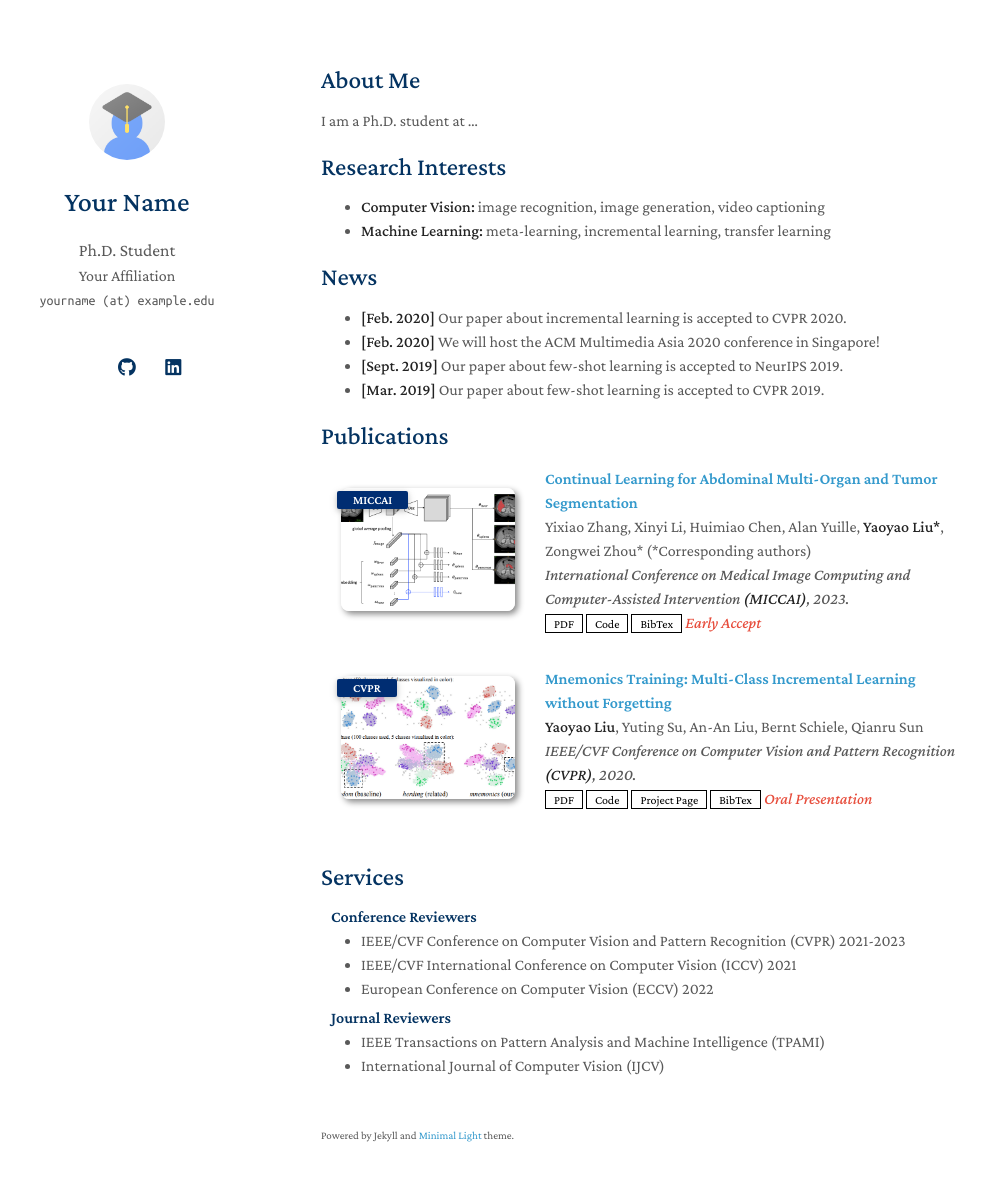
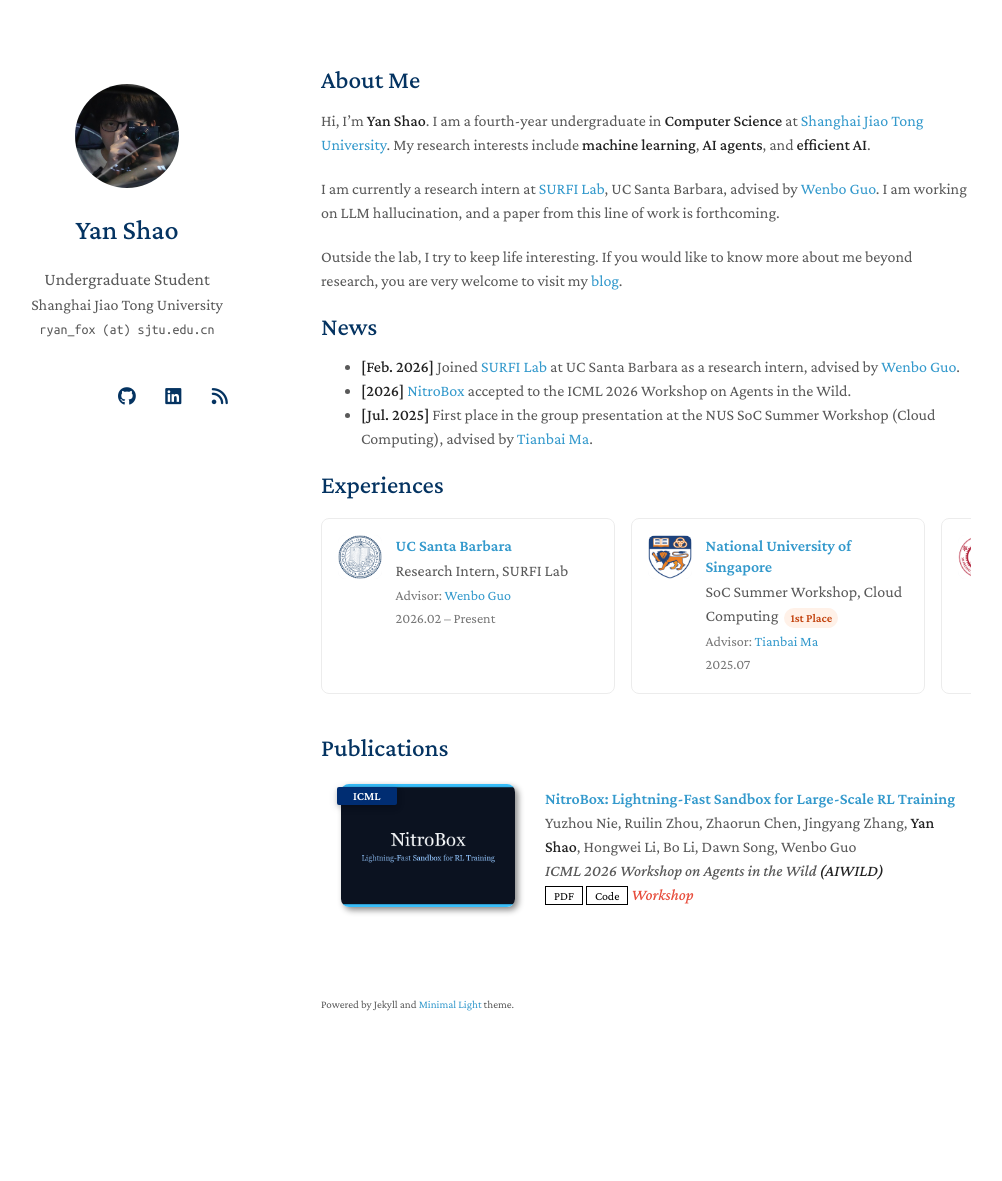
Before and after one commit to RyanStarFox/academic_page, a Jekyll site: the page built from index.md, in a window 1280 px wide and 1216 px high. Shown: the top 1181 px of the window, without its empty margins (149-1151 px from the left). Built offline with Jekyll 4.4.1, drawn with Linux system fonts in a browser that asks for light colours; a style sheet for code colours, icons or effects is not loaded; our own code applies the rules of GitHub Pages for plain Markdown files.

Commit message:
Personalize the homepage with bio, experiences, and NitroBox.
Co-authored-by: Cursor <cursoragent@cursor.com>

```diff
--- a/_config.yml
+++ b/_config.yml
@@ -1,50 +1,39 @@
 # Basic Information
-title: Your Name
-position: Ph.D. Student
-affiliation: Your Affiliation
-email: yourname (at) example.edu
+title: Yan Shao
+position: Undergraduate Student
+affiliation: Shanghai Jiao Tong University
+affiliation_link: https://www.sjtu.edu.cn/
+email: ryan_fox (at) sjtu.edu.cn
 
 # Search Engine Optimization (SEO)
-# The following information is used to improve the website traffic from search engines, e.g., Google.
-keywords: minimal light
-description: The Minimal Light is a simple and elegant jekyll theme for academic personal homepage.
+keywords: Yan Shao, Shanghai Jiao Tong University, machine learning, AI agent, efficient AI
+description: Academic homepage of Yan Shao, an undergraduate student in Computer Science at Shanghai Jiao Tong University.
 canonical: https://academic.ryanstarfox.top/
 
 # Links
-# If you don't need one of them, you may delete the corresponding line.
-google_scholar: https://scholar.google.com/
+google_scholar: https://scholar.google.com/citations?user=mCnWy9UAAAAJ&hl=en
 cv_link: assets/files/curriculum_vitae.pdf
-github_link: https://github.com/
-linkedin: https://www.linkedin.com/
-twitter: https://twitter.com/
+github_link: https://github.com/RyanStarFox
+linkedin: https://www.linkedin.com/in/shaoyan0223/
+blog_link: https://blog.ryanstarfox.top
 
-# Images (e.g., your profile picture and your website's favicon)
-# "favicon" and "favicon_dark" are used for the light and dark modes, respectively.
-avatar: ./assets/img/avatar.png
+# Images
+avatar: ./assets/img/avatar.jpg
 favicon: ./assets/img/favicon.png
 favicon_dark: ./assets/img/favicon-dark.png
 
 # Footnote
-# You may use the option to disable the footnote, "Powered by Jekyll and Minimal Light theme."
 enable_footnote: true
 
 # Auto Dark Mode
-# You may use the option to disable the automatic dark theme
 auto_dark_mode: true
 
 # Font
-# You can use this option to choose between Serif or Sans Serif fonts.
-font: "Serif" # or "Sans Serif"
-
-# Google Analytics ID
-# Please remove this if you don't use Google Analytics
-google_analytics: UA-111540567-4
+font: "Serif"
 
 # Use this project as a remote theme for GitHub Pages
-# See the guide here: https://docs.github.com/en/pages/setting-up-a-github-pages-site-with-jekyll/adding-a-theme-to-your-github-pages-site-using-jekyll
 remote_theme: yaoyao-liu/minimal-light
 
-# The following files will be removed from the generated website.
 exclude:
   - Gemfile
   - Gemfile.lock
--- a/_data/publications.yml
+++ b/_data/publications.yml
@@ -1,22 +1,10 @@
 main:
 
-  - title: Continual Learning for Abdominal Multi-Organ and Tumor Segmentation
-    authors: Yixiao Zhang, Xinyi Li, Huimiao Chen, Alan Yuille, <strong>Yaoyao Liu*</strong>, Zongwei Zhou* (*Corresponding authors)
-    conference_short: MICCAI
-    conference: International Conference on Medical Image Computing and Computer-Assisted Intervention <strong>(MICCAI)</strong>, 2023.
-    pdf: https://arxiv.org/pdf/2306.00988.pdf
-    code: https://github.com/MrGiovanni/ContinualLearning
-    bibtex: https://bib.yliu.me/MICCAI23.txt
-    image: ./assets/img/teaser_example_2.png
-    notes: Early Accept
-
-  - title: "Mnemonics Training: Multi-Class Incremental Learning without Forgetting"
-    authors: <strong>Yaoyao Liu</strong>, Yuting Su, An-An Liu, Bernt Schiele, Qianru Sun
-    conference_short: CVPR
-    conference: IEEE/CVF Conference on Computer Vision and Pattern Recognition <strong>(CVPR)</strong>, 2020.
-    pdf: https://arxiv.org/pdf/2002.10211.pdf
-    code: https://github.com/yaoyao-liu/class-incremental-learning/tree/main/mnemonics-training
-    page: https://class-il.mpi-inf.mpg.de/mnemonics/
-    bibtex: https://class-il.mpi-inf.mpg.de/mnemonics/
-    notes: Oral Presentation
-    image: ./assets/img/teaser_example.png
+  - title: "NitroBox: Lightning-Fast Sandbox for Large-Scale RL Training"
+    authors: Yuzhou Nie, Ruilin Zhou, Zhaorun Chen, Jingyang Zhang, <strong>Yan Shao</strong>, Hongwei Li, Bo Li, Dawn Song, Wenbo Guo
+    conference_short: ICML
+    conference: ICML 2026 Workshop on Agents in the Wild <strong>(AIWILD)</strong>
+    pdf: https://openreview.net/forum?id=Fg7IC3UM4g
+    code: https://github.com/opensage-agent/nitrobox
+    image: ./assets/img/nitrobox.png
+    notes: Workshop
--- /dev/null
+++ b/_includes/experiences.md
@@ -0,0 +1,51 @@
+<div class="exp-grid" role="region" aria-label="Experiences">
+  <div class="exp-card">
+    <div class="exp-card-icon">
+      <i class="fas fa-university" aria-hidden="true"></i>
+      <img src="./assets/img/experiences/ucsb.png" alt="UC Santa Barbara" onerror="this.style.display='none';">
+    </div>
+    <div class="exp-card-body">
+      <p class="exp-card-org"><a href="https://www.ucsb.edu/" target="_blank" rel="noopener">UC Santa Barbara</a></p>
+      <p class="exp-card-role">Research Intern, SURFI Lab</p>
+      <p class="exp-card-mentor">Advisor: <a href="https://henrygwb.github.io/" target="_blank" rel="noopener">Wenbo Guo</a></p>
+      <p class="exp-card-period">2026.02 – Present</p>
+    </div>
+  </div>
+
+  <div class="exp-card">
+    <div class="exp-card-icon">
+      <i class="fas fa-university" aria-hidden="true"></i>
+      <img src="./assets/img/experiences/nus.png" alt="National University of Singapore" onerror="this.style.display='none';">
+    </div>
+    <div class="exp-card-body">
+      <p class="exp-card-org"><a href="https://www.comp.nus.edu.sg/" target="_blank" rel="noopener">National University of Singapore</a></p>
+      <p class="exp-card-role">SoC Summer Workshop, Cloud Computing <span class="exp-card-tag">1st Place</span></p>
+      <p class="exp-card-mentor">Advisor: <a href="https://scholar.google.com/citations?user=gdyYJz4AAAAJ&hl=en" target="_blank" rel="noopener">Tianbai Ma</a></p>
+      <p class="exp-card-period">2025.07</p>
+    </div>
+  </div>
+
+  <div class="exp-card">
+    <div class="exp-card-icon">
+      <i class="fas fa-university" aria-hidden="true"></i>
+      <img src="./assets/img/experiences/sjtu.png" alt="Shanghai Jiao Tong University" onerror="this.style.display='none';">
+    </div>
+    <div class="exp-card-body">
+      <p class="exp-card-org"><a href="https://www.sjtu.edu.cn/" target="_blank" rel="noopener">Shanghai Jiao Tong University</a></p>
+      <p class="exp-card-role">B.S. in Computer Science</p>
+      <p class="exp-card-period">2023.09 – Present</p>
+    </div>
+  </div>
+
+  <div class="exp-card">
+    <div class="exp-card-icon">
+      <i class="fas fa-school" aria-hidden="true"></i>
+      <img src="./assets/img/experiences/shs.png" alt="Shanghai High School" onerror="this.style.display='none';">
+    </div>
+    <div class="exp-card-body">
+      <p class="exp-card-org"><a href="https://www.shs.cn/" target="_blank" rel="noopener">Shanghai High School</a></p>
+      <p class="exp-card-role">Student</p>
+      <p class="exp-card-period">2020.09 – 2023.06</p>
+    </div>
+  </div>
+</div>
--- a/_layouts/homepage.html
+++ b/_layouts/homepage.html
@@ -84,9 +84,9 @@
         </a>
         {% endif %}
 
-        {% if site.twitter %}
-        <a style="margin: 0 0 0 0" href="{{ site.twitter }}">
-          <i class="fab fa-x-twitter"></i>
+        {% if site.blog_link %}
+        <a style="margin: 0 0 0 0" href="{{ site.blog_link }}">
+          <i class="fas fa-rss"></i>
         </a>
         {% endif %}
         </div>
--- /dev/null
+++ b/_sass/experiences.scss
@@ -0,0 +1,128 @@
+.exp-grid {
+  display: flex;
+  gap: 1em;
+  overflow-x: auto;
+  padding: 0.25em 0.25em 0.9em;
+  margin: 0.5em 0 1.6em;
+  scroll-snap-type: x proximity;
+  scrollbar-width: thin;
+  scrollbar-color: #d0d0d8 transparent;
+}
+
+.exp-grid::-webkit-scrollbar {
+  height: 8px;
+}
+
+.exp-grid::-webkit-scrollbar-track {
+  background: transparent;
+}
+
+.exp-grid::-webkit-scrollbar-thumb {
+  background: #d0d0d8;
+  border-radius: 9999px;
+}
+
+.exp-card {
+  display: flex;
+  gap: 0.85em;
+  flex: 0 0 min(260px, 78vw);
+  padding: 1em;
+  border: 1px solid #ececec;
+  border-radius: 8px;
+  scroll-snap-align: start;
+  background: #fff;
+}
+
+.exp-card-icon {
+  position: relative;
+  flex-shrink: 0;
+  width: 44px;
+  height: 44px;
+  border-radius: 8px;
+  overflow: hidden;
+  background: linear-gradient(135deg, #f4f4f7, #e7e7ee);
+  display: flex;
+  align-items: center;
+  justify-content: center;
+}
+
+.exp-card-icon i {
+  font-size: 1.3em;
+  color: #c2c2cc;
+}
+
+.exp-card-icon img {
+  position: absolute;
+  inset: 0;
+  width: 100%;
+  height: 100%;
+  object-fit: contain;
+  background: #fff;
+}
+
+.exp-card-body {
+  flex: 1;
+  min-width: 0;
+}
+
+.exp-card-org {
+  font-weight: 700;
+  line-height: 1.35;
+  margin: 0 0 0.15em;
+}
+
+.exp-card-role {
+  margin: 0 0 0.15em;
+}
+
+.exp-card-tag {
+  display: inline-block;
+  font-size: 0.75em;
+  font-weight: 600;
+  color: #c2410c;
+  background: #fff1e8;
+  padding: 0.1em 0.5em;
+  border-radius: 9999px;
+  margin-left: 0.25em;
+  vertical-align: middle;
+}
+
+.exp-card-mentor,
+.exp-card-period {
+  font-size: 0.88em;
+  color: #777;
+  margin: 0 0 0.15em;
+}
+
+@media (prefers-color-scheme: dark) {
+  .exp-grid {
+    scrollbar-color: #4a4b56 transparent;
+  }
+
+  .exp-grid::-webkit-scrollbar-thumb {
+    background: #4a4b56;
+  }
+
+  .exp-card {
+    background: #2a2b36;
+    border-color: #3a3b48;
+  }
+
+  .exp-card-icon {
+    background: linear-gradient(135deg, #343545, #2a2b36);
+  }
+
+  .exp-card-icon img {
+    background: #2a2b36;
+  }
+
+  .exp-card-mentor,
+  .exp-card-period {
+    color: #a8a9b3;
+  }
+
+  .exp-card-tag {
+    color: #fdba74;
+    background: #3b2416;
+  }
+}
--- a/assets/css/style-no-dark-mode.scss
+++ b/assets/css/style-no-dark-mode.scss
@@ -2,3 +2,4 @@
 ---
 
 @import "minimal-light-no-dark-mode";
+@import "experiences";
--- a/assets/css/style.scss
+++ b/assets/css/style.scss
@@ -2,3 +2,4 @@
 ---
 
 @import "minimal-light";
+@import "experiences";
--- a/index.md
+++ b/index.md
@@ -4,20 +4,20 @@ layout: homepage
 
 ## About Me
 
-I am a Ph.D. student at ...
+Hi, I'm **Yan Shao**. I am a fourth-year undergraduate in **Computer Science** at [Shanghai Jiao Tong University](https://www.sjtu.edu.cn/). My research interests include **machine learning**, **AI agents**, and **efficient AI**.
 
-## Research Interests
+I am currently a research intern at [SURFI Lab](https://henrygwb.github.io/), UC Santa Barbara, advised by [Wenbo Guo](https://henrygwb.github.io/). I am working on LLM hallucination, and a paper from this line of work is forthcoming.
 
-- **Computer Vision:** image recognition, image generation, video captioning
-- **Machine Learning:** meta-learning, incremental learning, transfer learning
+Outside the lab, I try to keep life interesting. If you would like to know more about me beyond research, you are very welcome to visit my [blog](https://blog.ryanstarfox.top).
 
 ## News
 
-- **[Feb. 2020]** Our paper about incremental learning is accepted to CVPR 2020.
-- **[Feb. 2020]** We will host the ACM Multimedia Asia 2020 conference in Singapore!
-- **[Sept. 2019]** Our paper about few-shot learning is accepted to NeurIPS 2019.
-- **[Mar. 2019]** Our paper about few-shot learning is accepted to CVPR 2019.
+- **[Feb. 2026]** Joined [SURFI Lab](https://henrygwb.github.io/) at UC Santa Barbara as a research intern, advised by [Wenbo Guo](https://henrygwb.github.io/).
+- **[2026]** [NitroBox](https://openreview.net/forum?id=Fg7IC3UM4g) accepted to the ICML 2026 Workshop on Agents in the Wild.
+- **[Jul. 2025]** First place in the group presentation at the NUS SoC Summer Workshop (Cloud Computing), advised by [Tianbai Ma](https://scholar.google.com/citations?user=gdyYJz4AAAAJ&hl=en).
+
+## Experiences
+
+{% include_relative _includes/experiences.md %}
 
 {% include_relative _includes/publications.md %}
-
-{% include_relative _includes/services.md %}
```
Also changed, not shown: assets/img/avatar.jpg (added), assets/img/avatar.png (deleted), assets/img/experiences/nus.png (added), assets/img/experiences/shs.png (added), assets/img/experiences/sjtu.png (added), assets/img/experiences/ucsb.png (added), assets/img/favicon-dark.png, assets/img/favicon.png, assets/img/nitrobox.png (added), 1 other file.
